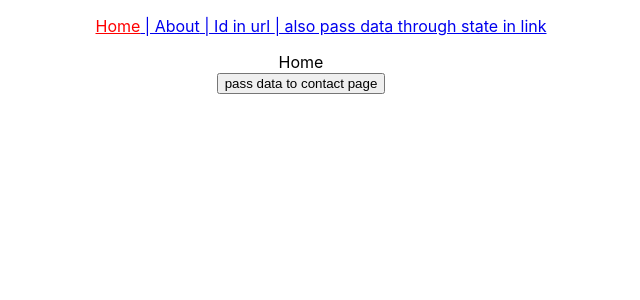
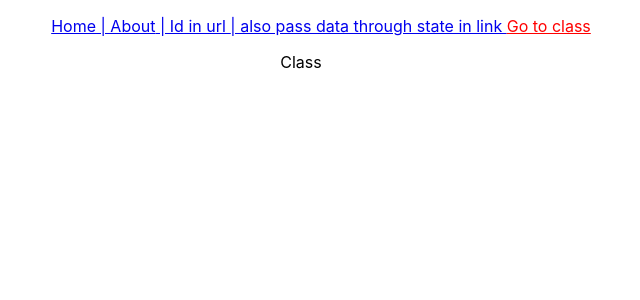
Before and after one commit to es-77/react-js-learn-app, a React (Create React App) app: page /class in a window 1280 px wide. Before the commit this address led to /. Shown: the top 300 px of the page, without its empty margins (339-979 px from the left). Built offline with nearby package versions, Linux system fonts and the light colour scheme.

Commit message:
decentand routeing

```diff
--- a/src/App.js
+++ b/src/App.js
@@ -20,6 +20,7 @@ import ErrorPage from './components/routing_components/ErrorPage';
 import GetIdToUrl from './components/routing_components/GetIdToUrl';
 import ContactPage from './components/routing_components/ContactPage';
 import LinkStateData from './components/routing_components/LinkStateData';
+import Class from './components/routing_components/decentant_components/Class';
 
 function App() {
   return (
@@ -43,6 +44,7 @@ function App() {
         <Route path='/get-id/:id' element={<GetIdToUrl />} />
         <Route path='/contact-page' element={<ContactPage />} />
         <Route path='/state-data' element={<LinkStateData />} />
+        <Route path='/class/*' element={<Class />} />
         {/* <Route path='*' element={<ErrorPage />} /> */}
         <Route path='*' element={<Navigate to='/' />} />
         {/* route grouping  */}
--- a/src/components/nav_bar_components/TopBar.js
+++ b/src/components/nav_bar_components/TopBar.js
@@ -24,6 +24,9 @@ function TopBar() {
                 <NavLink style={({ isActive }) => {
                     return { color: isActive ? 'red' : '' }
                 }} to="/state-data" state={{ name: 'emmaneul', father: 'saleem' }}> | also pass data through state in link </NavLink>
+                <NavLink style={({ isActive }) => {
+                    return { color: isActive ? 'red' : '' }
+                }} to="/class"> Go to class</NavLink>
             </ul>
         </div>
     )
--- /dev/null
+++ b/src/components/routing_components/decentant_components/Class.js
@@ -0,0 +1,19 @@
+import React from 'react'
+import { Route, Routes } from 'react-router-dom'
+import Student from './Student'
+import Teacher from './Teacher'
+
+function Class() {
+    return (
+        <div>
+            Class
+            <br />
+            <Routes>
+                <Route path='/student' element={<Student />} />
+                <Route path='/teacher' element={<Teacher />} />
+            </Routes>
+        </div>
+    )
+}
+
+export default Class
--- /dev/null
+++ b/src/components/routing_components/decentant_components/Student.js
@@ -0,0 +1,9 @@
+import React from 'react'
+
+function Student() {
+    return (
+        <div>Student</div>
+    )
+}
+
+export default Student
--- /dev/null
+++ b/src/components/routing_components/decentant_components/Teacher.js
@@ -0,0 +1,9 @@
+import React from 'react'
+
+function Teacher() {
+    return (
+        <div>Teacher</div>
+    )
+}
+
+export default Teacher
```
